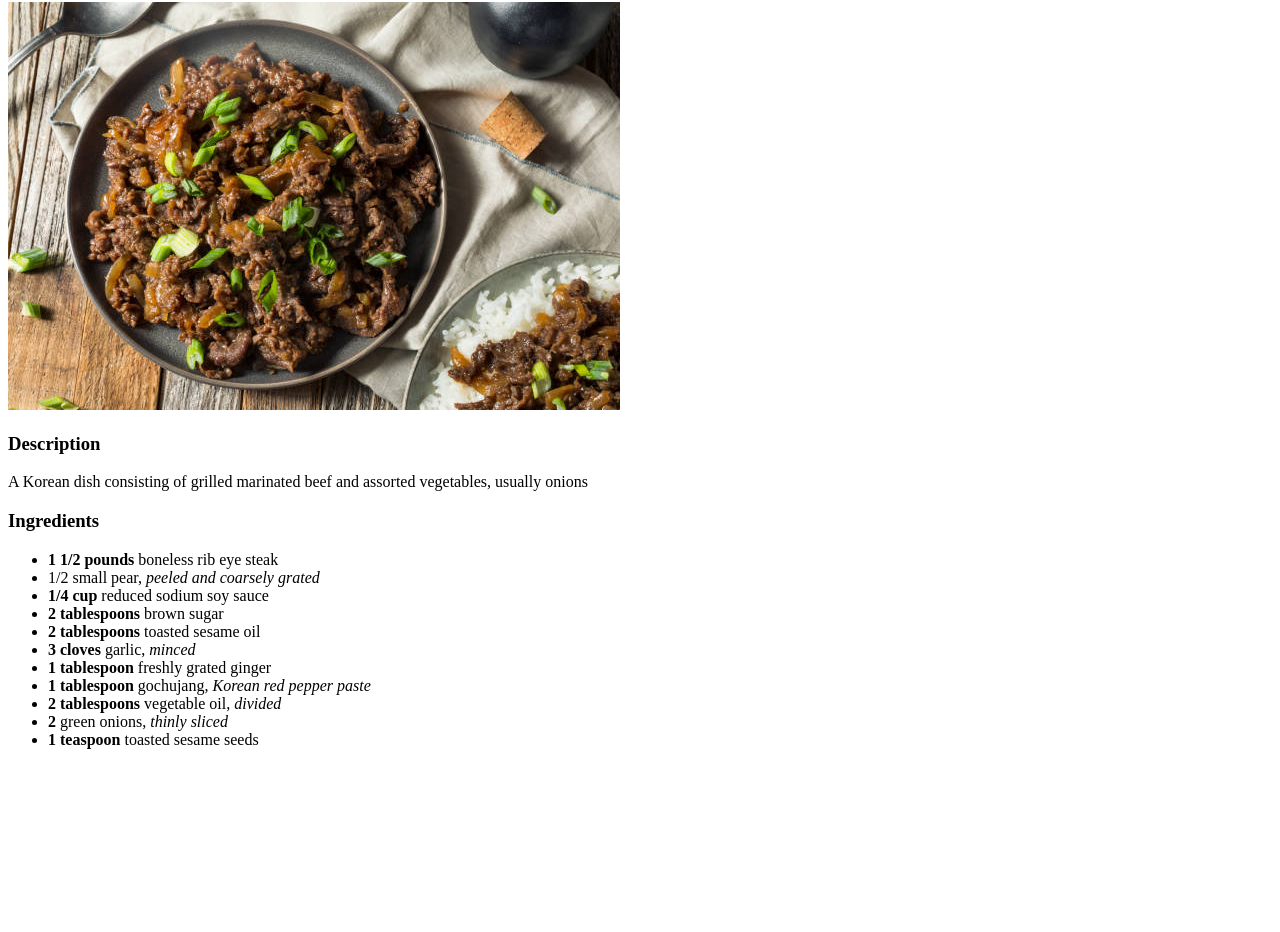
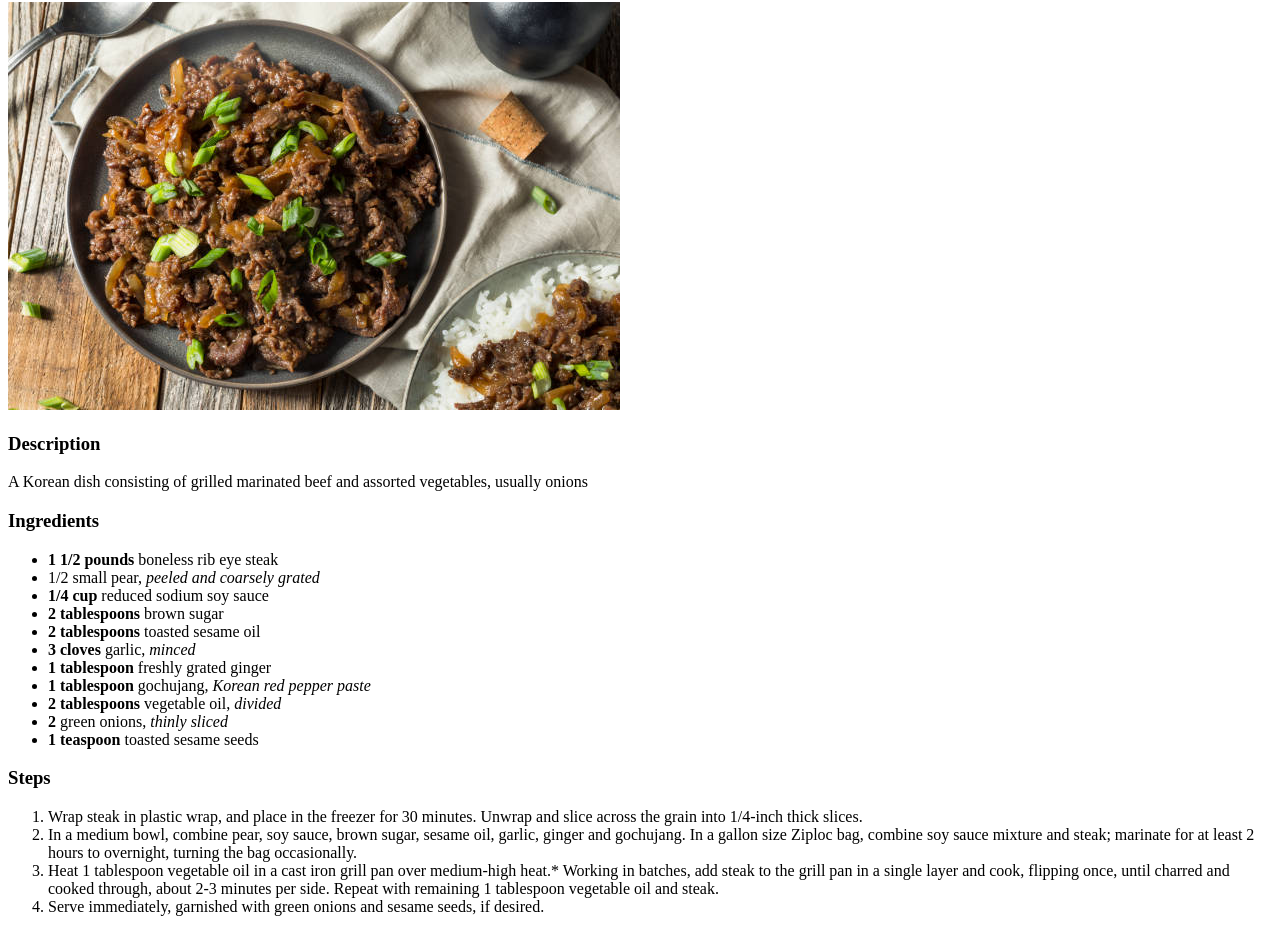
Before and after one commit to jiminpak03/odin-recipes, a plain HTML site: page recipes/beef-bulgogi.html in a window 1280 px wide. Shown: the part 78-1010 px from the top of the page. Before the commit the page ends 843 px from the top, so only its background shows below. Drawn offline with Linux system fonts and the light colour scheme.

Commit message:
Add Bulgogi Steps

```diff
--- a/recipes/beef-bulgogi.html
+++ b/recipes/beef-bulgogi.html
@@ -24,5 +24,12 @@
                 <li><strong>2</strong> green onions, <em>thinly sliced</em></li>
                 <li><strong>1 teaspoon</strong> toasted sesame seeds</li>
             </ul>
+        <h3>Steps</h3>
+            <ol>
+                <li>Wrap steak in plastic wrap, and place in the freezer for 30 minutes. Unwrap and slice across the grain into 1/4-inch thick slices.</li>
+                <li>In a medium bowl, combine pear, soy sauce, brown sugar, sesame oil, garlic, ginger and gochujang. In a gallon size Ziploc bag, combine soy sauce mixture and steak; marinate for at least 2 hours to overnight, turning the bag occasionally.</li>
+                <li>Heat 1 tablespoon vegetable oil in a cast iron grill pan over medium-high heat.* Working in batches, add steak to the grill pan in a single layer and cook, flipping once, until charred and cooked through, about 2-3 minutes per side. Repeat with remaining 1 tablespoon vegetable oil and steak.</li>
+                <li>Serve immediately, garnished with green onions and sesame seeds, if desired.</li>
+            </ol>
     </body>
 </html>
```
